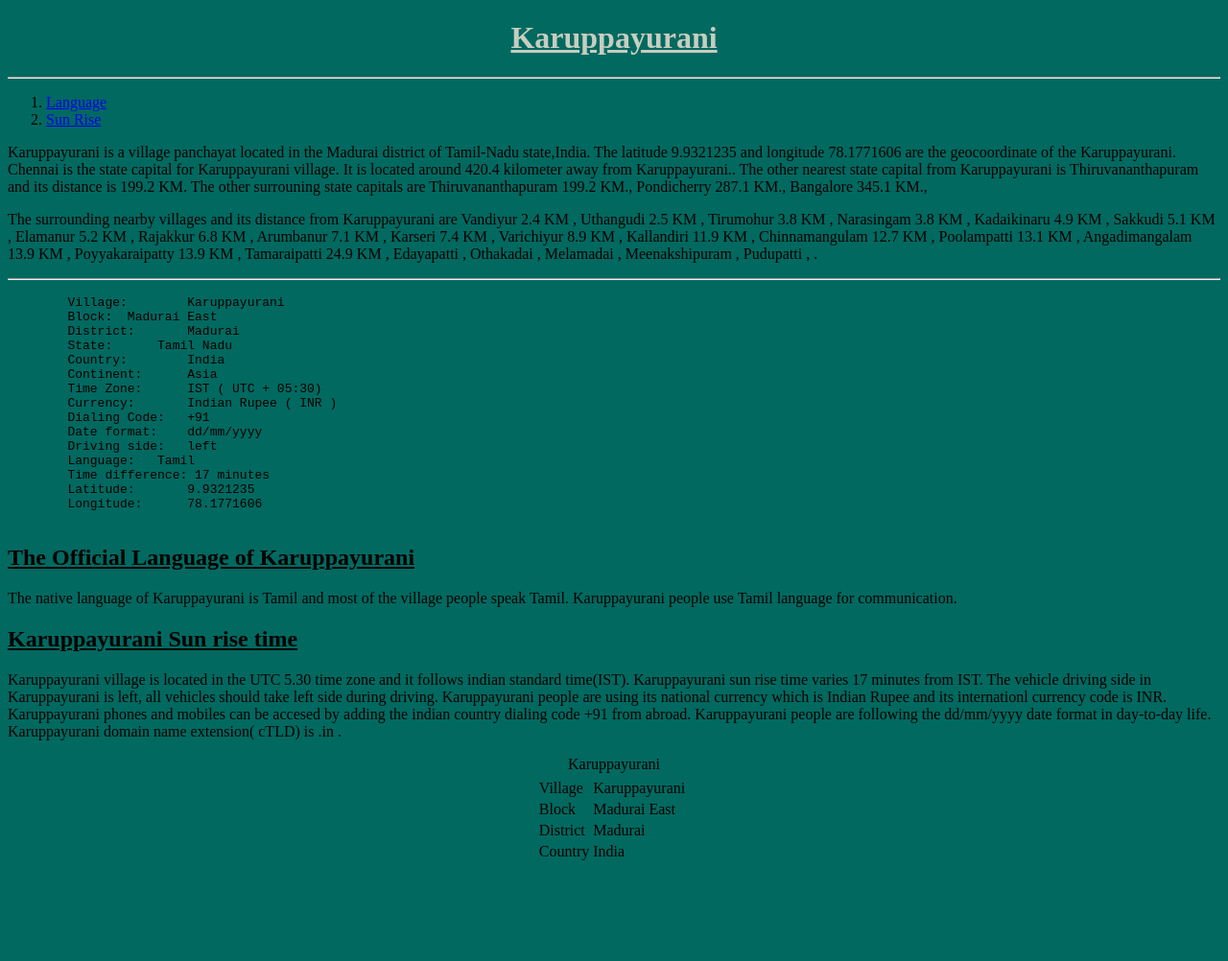
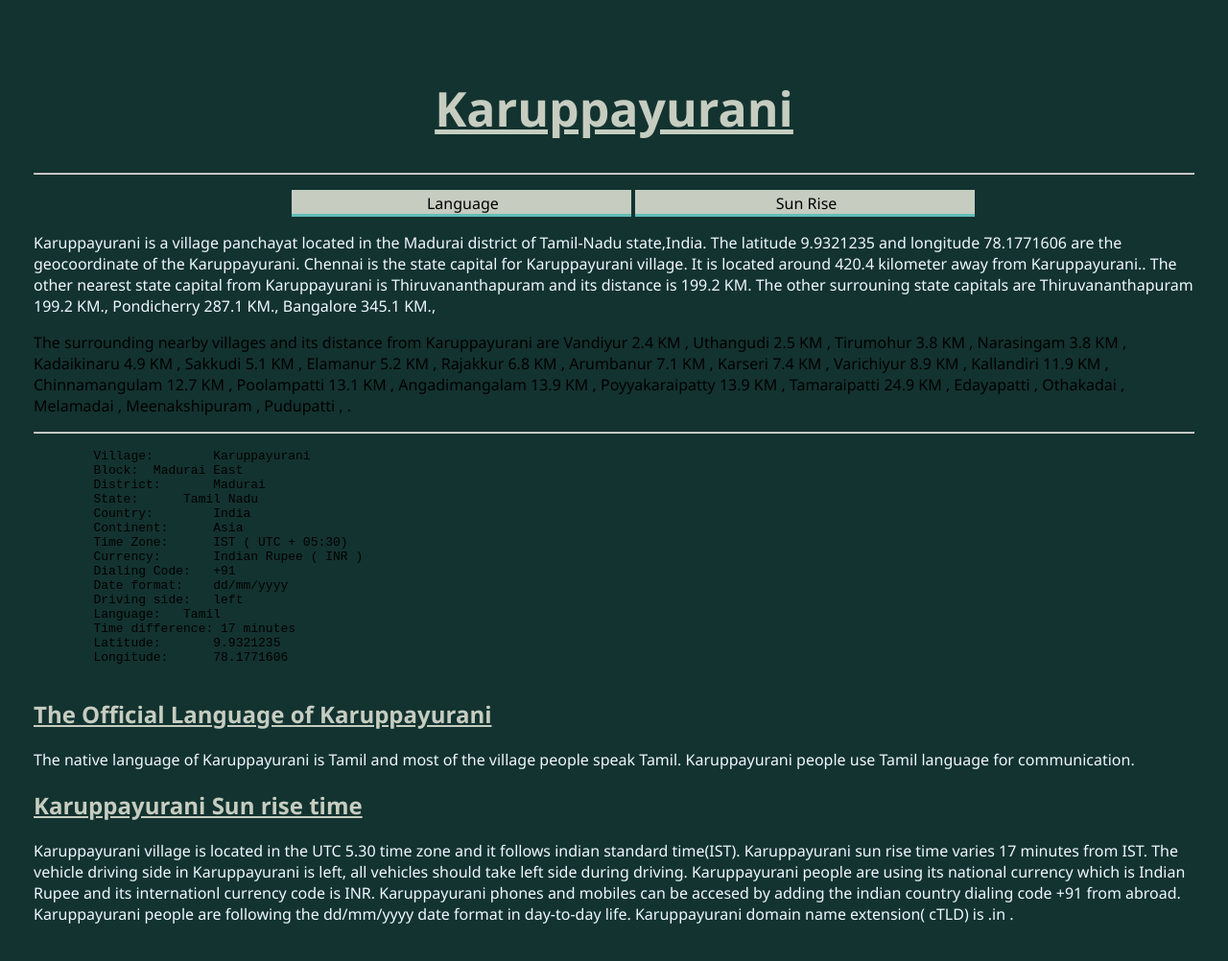
Before and after one commit to 105Keerthana/my-parents-hometown, a plain HTML site: page about-my-dad.html in a window 1280 px wide. Shown: the whole page at 96% size. Before the commit the page ends 908 px from the top, so only its background shows below. Drawn offline with Linux system fonts and the light colour scheme.

Commit message:
Styles and aligning

```diff
--- a/CSS/styles.css
+++ b/CSS/styles.css
@@ -1,17 +1,47 @@
 
 body {
-    background-color:#016960;
+    background-color:#133330;
+    margin:35px;
+    padding-top:10px;
+    padding-bottom:10px;
+    font-family: 'Segoe UI', Tahoma, Geneva, Verdana, sans-serif;
 }
 
 h1 {
     text-align:center;
     color:#C6CDC0;
+    font-size:50px;
 }
 
-#internal-links {
-    color:#C6CDC0;
-}
 
 .h2s {
     color:#C6CDC0
 }
+
+.list {
+    text-align: center;
+    list-style: none;
+}
+
+.list li:hover {
+    background-color:#62bdb8;
+}
+
+.list li{
+    background-color: #C6CDC0;
+    text-decoration: none;
+    display: inline-block;
+    width:30%;
+    padding: 3px 0 0 3px;
+    border-bottom: 3px solid #62bdb8
+
+}
+
+li a {
+    text-decoration:none;
+    color:black;
+}
+
+.content {
+    color:aliceblue;
+}
--- a/about-my-dad.html
+++ b/about-my-dad.html
@@ -8,31 +8,27 @@
 
     <link rel="stylesheet" href="CSS/styles.css">
 
-    <style>
-        table {
-          margin-left:auto;
-          margin-right:auto;
-        }
 
-    </style>
 </head>
 <body>
     <header>
     <h1><u>Karuppayurani</u></h1>
     <hr>
 
-    <ol>
+    <div>
+    <ul class="list">
     <li><a href="#language">Language</a></li>
     <li><a href="#sun-rise">Sun Rise</a></li>
 
+    </div>
     </ol>
-    <p>Karuppayurani is a village panchayat located in the Madurai district of Tamil-Nadu state,India. The latitude 9.9321235 and longitude 78.1771606 are the geocoordinate of the Karuppayurani. Chennai is the state capital for Karuppayurani village. It is located around 420.4 kilometer away from Karuppayurani.. The other nearest state capital from Karuppayurani is Thiruvananthapuram and its distance is 199.2 KM. The other surrouning state capitals are Thiruvananthapuram 199.2 KM., Pondicherry 287.1 KM., Bangalore 345.1 KM.,
+    <p class="content">Karuppayurani is a village panchayat located in the Madurai district of Tamil-Nadu state,India. The latitude 9.9321235 and longitude 78.1771606 are the geocoordinate of the Karuppayurani. Chennai is the state capital for Karuppayurani village. It is located around 420.4 kilometer away from Karuppayurani.. The other nearest state capital from Karuppayurani is Thiruvananthapuram and its distance is 199.2 KM. The other surrouning state capitals are Thiruvananthapuram 199.2 KM., Pondicherry 287.1 KM., Bangalore 345.1 KM.,
         <pre></pre>
-    The surrounding nearby villages and its distance from Karuppayurani are Vandiyur 2.4 KM , Uthangudi 2.5 KM , Tirumohur 3.8 KM , Narasingam 3.8 KM , Kadaikinaru 4.9 KM , Sakkudi 5.1 KM , Elamanur 5.2 KM , Rajakkur 6.8 KM , Arumbanur 7.1 KM , Karseri 7.4 KM , Varichiyur 8.9 KM , Kallandiri 11.9 KM , Chinnamangulam 12.7 KM , Poolampatti 13.1 KM , Angadimangalam 13.9 KM , Poyyakaraipatty 13.9 KM , Tamaraipatti 24.9 KM , Edayapatti , Othakadai , Melamadai , Meenakshipuram , Pudupatti , .
+    The surrounding nearby villages and its distance from Karuppayurani are Vandiyur 2.4 KM , Uthangudi 2.5 KM , Tirumohur 3.8 KM , Narasingam 3.8 KM , Kadaikinaru 4.9 KM , Sakkudi 5.1 KM , Elamanur 5.2 KM , Rajakkur 6.8 KM , Arumbanur 7.1 KM , Karseri 7.4 KM , Varichiyur 8.9 KM , Kallandiri 11.9 KM , Chinnamangulam 12.7 KM , Poolampatti 13.1 KM , Angadimangalam 13.9 KM , Poyyakaraipatty 13.9 KM , Tamaraipatti 24.9 KM , Edayapatti , Othakadai , Melamadai , Meenakshipuram , Pudupatti , . </p>
 </header>
-    </p>
+
     <hr>
-<p>
+<p class="content">
     <pre>
         Village:	Karuppayurani
         Block:	Madurai East
@@ -52,54 +48,12 @@
     </pre>
     </p>
 
-    <h2 id="language"><u>The Official Language of Karuppayurani</u>
+    <h2 id="language" class="h2s"><u>The Official Language of Karuppayurani</u>
     </h2>
-    <p>The native language of Karuppayurani is Tamil and most of the village people speak Tamil. Karuppayurani people use Tamil language for communication.
+    <p class="content">The native language of Karuppayurani is Tamil and most of the village people speak Tamil. Karuppayurani people use Tamil language for communication.
     </p>
 
-    <h2 id="sun-rise"><u>Karuppayurani Sun rise time</u>
+    <h2 id="sun-rise" class="h2s"><u>Karuppayurani Sun rise time</u>
     </h2>
-    <p>Karuppayurani village is located in the UTC 5.30 time zone and it follows indian standard time(IST). Karuppayurani sun rise time varies 17 minutes from IST. The vehicle driving side in Karuppayurani is left, all vehicles should take left side during driving. Karuppayurani people are using its national currency which is Indian Rupee and its internationl currency code is INR. Karuppayurani phones and mobiles can be accesed by adding the indian country dialing code +91 from abroad. Karuppayurani people are following the dd/mm/yyyy date format in day-to-day life. Karuppayurani domain name extension( cTLD) is .in .
+    <p class="content">Karuppayurani village is located in the UTC 5.30 time zone and it follows indian standard time(IST). Karuppayurani sun rise time varies 17 minutes from IST. The vehicle driving side in Karuppayurani is left, all vehicles should take left side during driving. Karuppayurani people are using its national currency which is Indian Rupee and its internationl currency code is INR. Karuppayurani phones and mobiles can be accesed by adding the indian country dialing code +91 from abroad. Karuppayurani people are following the dd/mm/yyyy date format in day-to-day life. Karuppayurani domain name extension( cTLD) is .in .
     </p>
-
-    <table>
-        <caption>Karuppayurani</caption>
-
-        <thead>
-          <tr>
-          <th></th>
-          <th><th>
-          </tr>
-        <thead>
-
-        <tbody>
-          <tr>
-            <td>Village</td>
-            <td>Karuppayurani</td>
-          </tr>
-
-        <tbody>
-          <tr>
-            <td>Block</td>
-            <td>Madurai East</td>
-          </tr>
-        </tbody>
-
-        <tbody>
-          <tr>
-          <td>District</td>
-          <td>Madurai</td>
-          </tr>
-        </tbody>
-
-        <tbody>
-        <tr>
-        <td>Country</td>
-        <td>India</td>
-        </tr>
-      </tbody>
-
-    </table>
-
-</body>
-</html>
```
Also changed, not shown: about-my-mom.html (+13 -16 lines), index.html (added, +12 -0 lines), table.txt (deleted).
